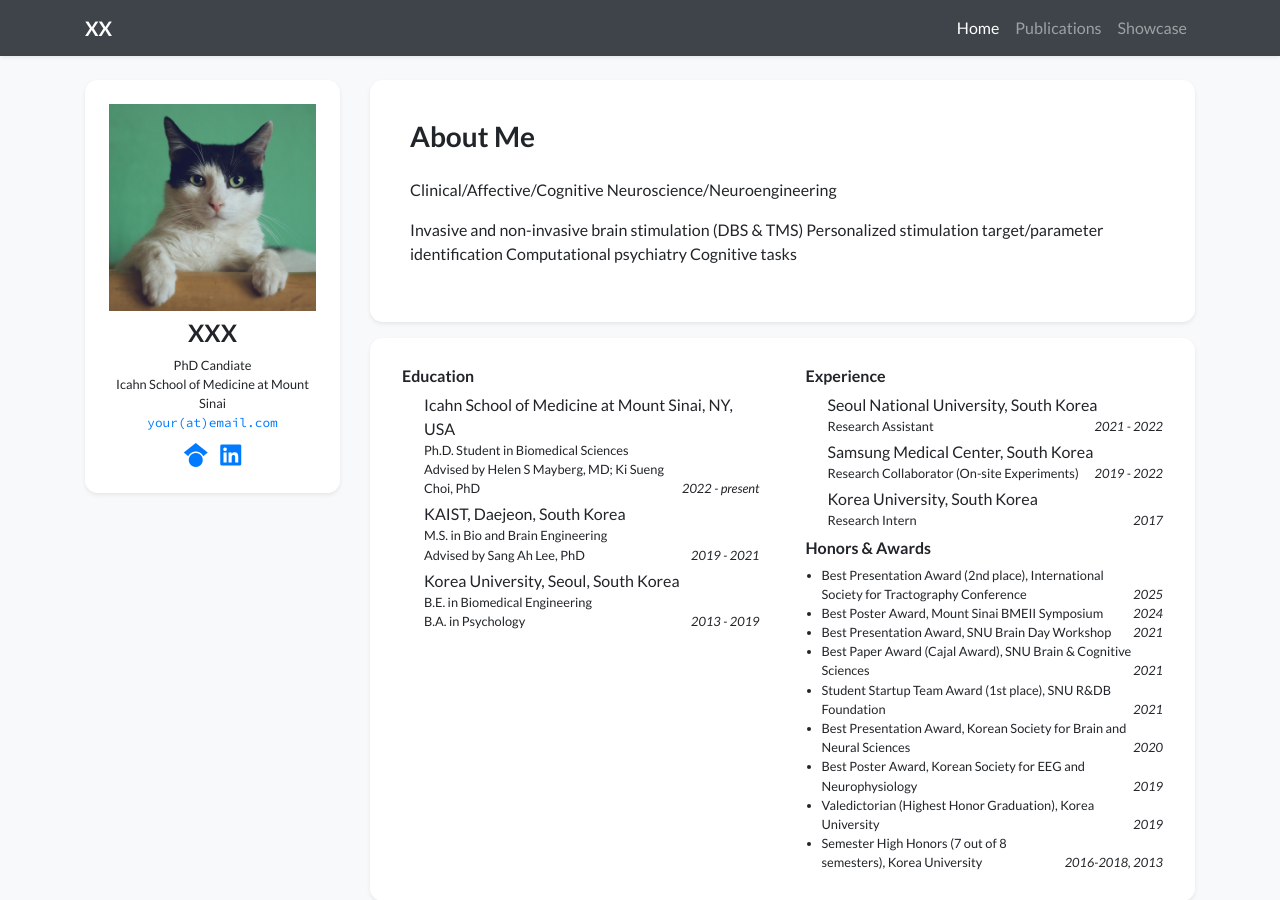
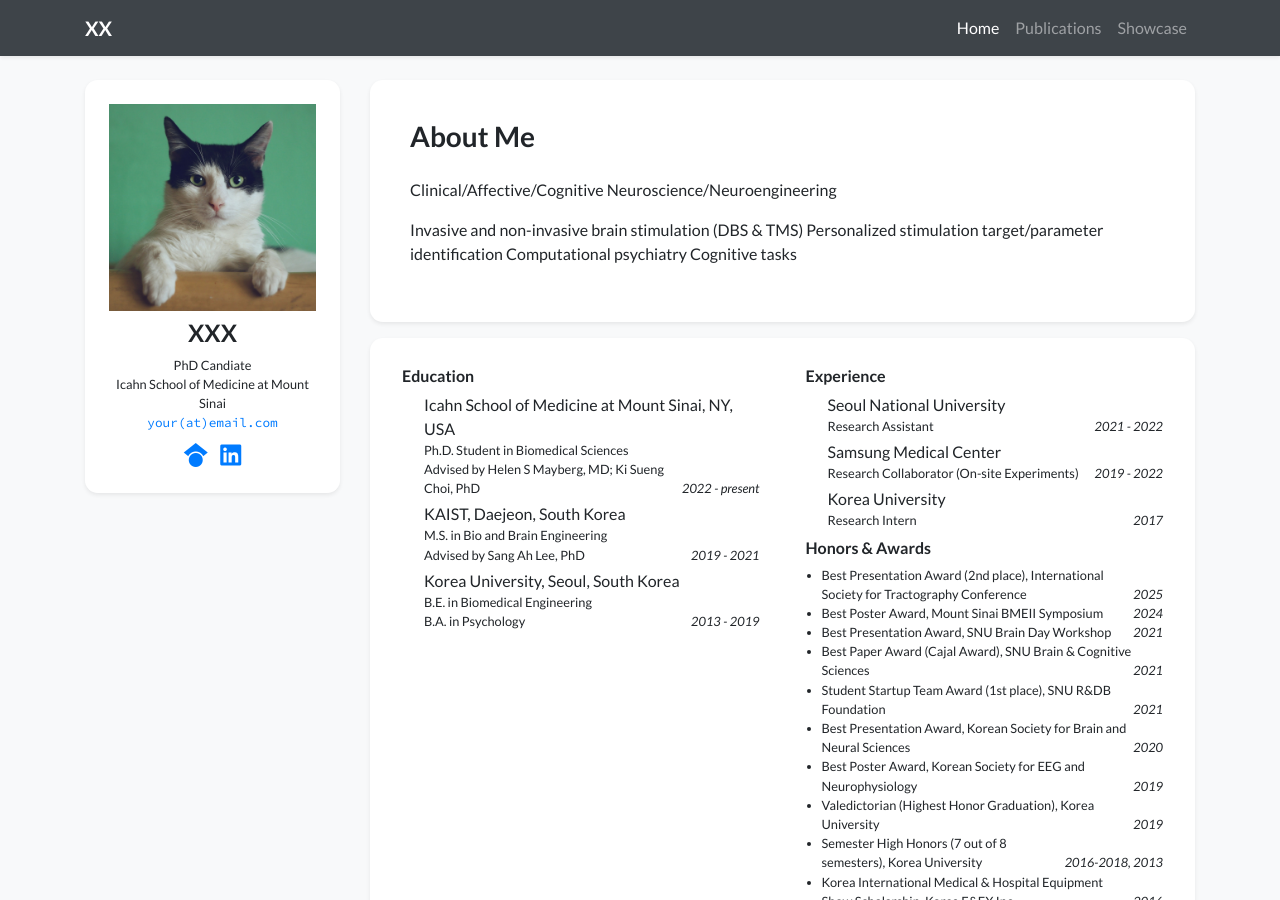
Before and after one commit to ha-neul-song/ha-neul-song.github.io, a Jekyll site: the page built from index.html, in a window 1280 px wide and 900 px high. Built offline with Jekyll 4.4.1, drawn with Linux system fonts in a browser that asks for light colours; nearby versions of some CDN libraries; a style sheet for code colours, icons or effects is not loaded; some of the changed text lies outside the part shown.

Commit message:
Update profile.yml

```diff
--- a/_data/profile.yml
+++ b/_data/profile.yml
@@ -57,15 +57,15 @@ education:
 
 ########################################################################
 experience:
-- name: Seoul National University, South Korea
+- name: Seoul National University
   logo: /assets/images/empty_300x200.png
   position: Research Assistant
   date: 2021 - 2022
-- name: Samsung Medical Center, South Korea
+- name: Samsung Medical Center
   logo: /assets/images/empty_300x200.png
   position: Research Collaborator (On-site Experiments)
   date: 2019 - 2022
-- name: Korea University, South Korea
+- name: Korea University
   logo: /assets/images/empty_300x200.png
   position: Research Intern
   date: 2017
@@ -90,3 +90,5 @@ awards:
   date: 2019
 - name: Semester High Honors (7 out of 8 semesters), Korea University
   date: 2016-2018, 2013
+- name: Korea International Medical & Hospital Equipment Show Scholarship, Korea E&EX Inc.
+  date: 2016
```
